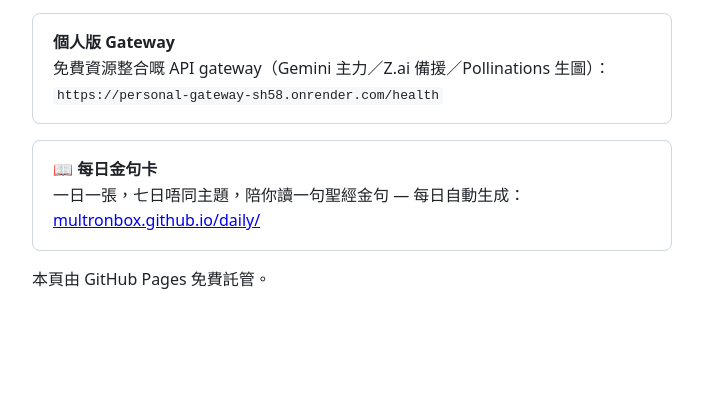
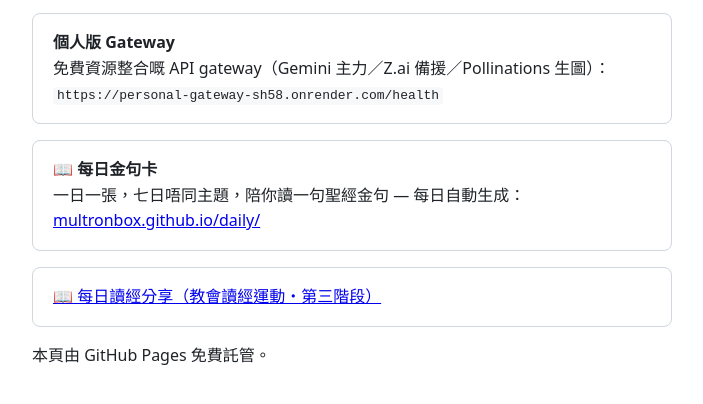
Before and after one commit to multronbox/multronbox.github.io, a plain HTML site: page index.html in a window 1280 px wide. Shown: the part 160-564 px from the top of the page, without its empty margins (288-991 px from the left). Drawn offline with Linux system fonts and the light colour scheme.

Commit message:
home: 加入每日讀經分享連結

```diff
--- a/index.html
+++ b/index.html
@@ -24,6 +24,9 @@
   一日一張，七日唔同主題，陪你讀一句聖經金句 — 每日自動生成：<br>
   <a href="daily/">multronbox.github.io/daily/</a>
 </div>
+<div class="card">
+  <a href="reading/">📖 每日讀經分享（教會讀經運動・第三階段）</a>
+</div>
 <p>本頁由 GitHub Pages 免費託管。</p>
 </body>
 </html>
```
